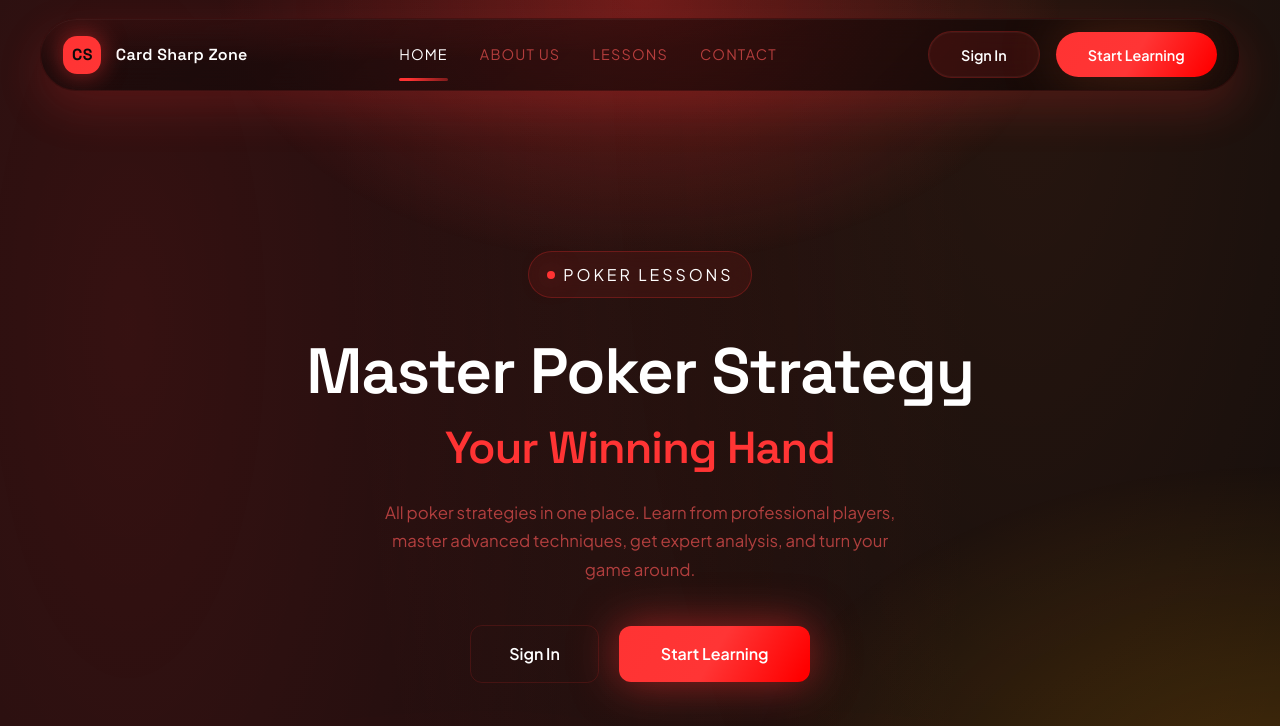
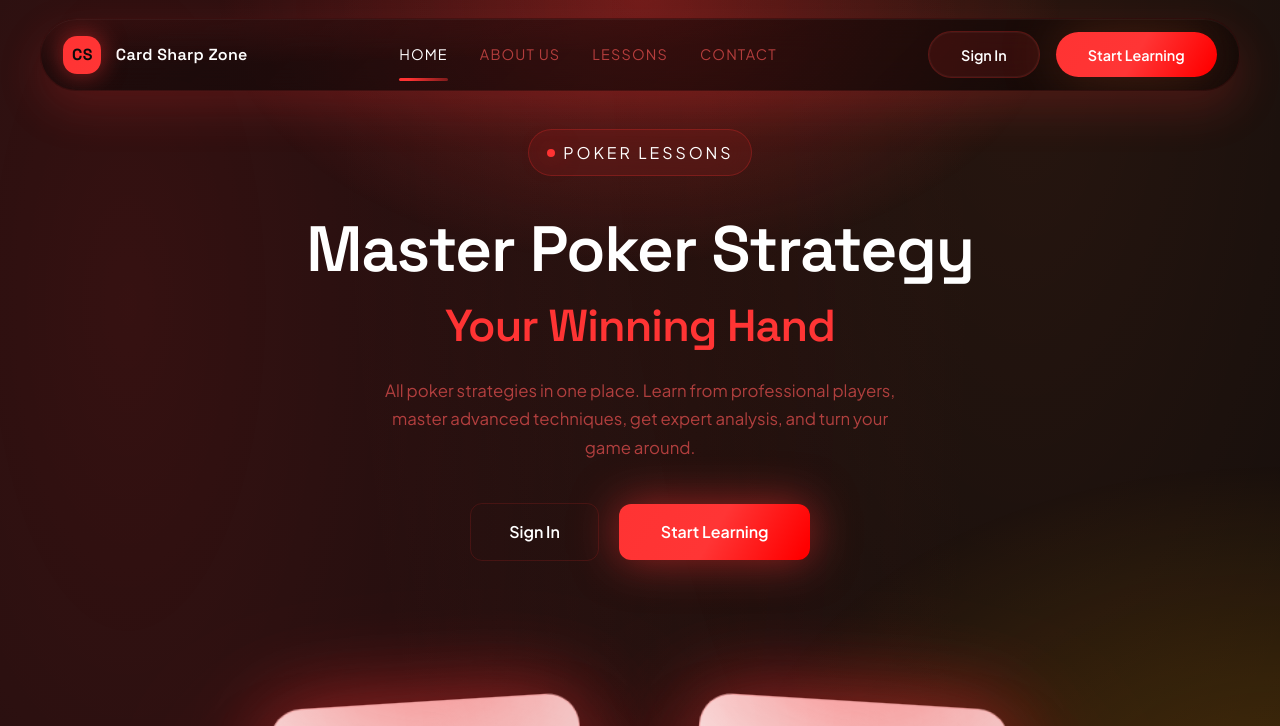
Before and after one commit to VaagenIM-CardSharp/poker-lessons-web, a website built with Vite: page index.html in a window 1280 px wide. Shown: the top 726 px of the page. Built offline with nearby package versions, Linux system fonts and the light colour scheme.

Commit message:
Update _hero.scss

```diff
--- a/src/styles/components/_hero.scss
+++ b/src/styles/components/_hero.scss
@@ -1,7 +1,7 @@
 @use '../base/variables' as v;
 @use '../base/mixins' as *;
 .main{
-  padding: 30px 30px;
+  padding: 10px 10px;
 }
 .hero {
   // локальные шорткаты
@@ -9,7 +9,7 @@
   $tr:   v.$transition-base;
 
   position: relative;
-  padding: $padY 0 clamp(3rem, 8vw, 6rem);
+  padding: 10px 0;
   isolation: isolate;
 
   // placeholders для повторяющихся паттернов
```
